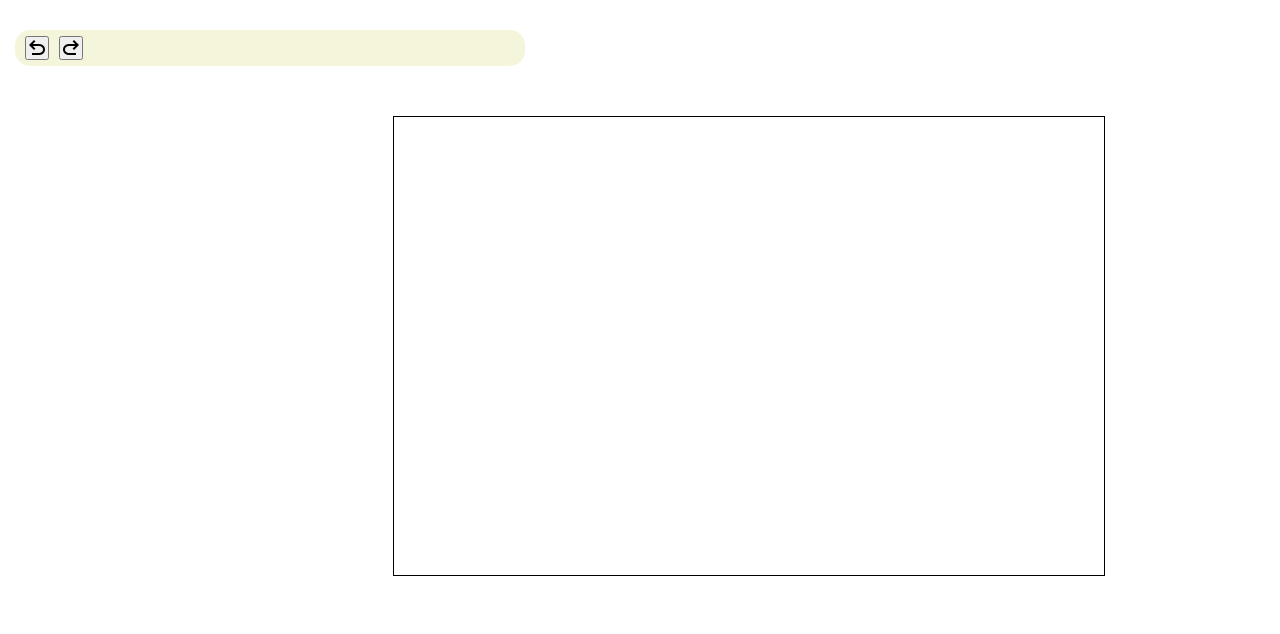
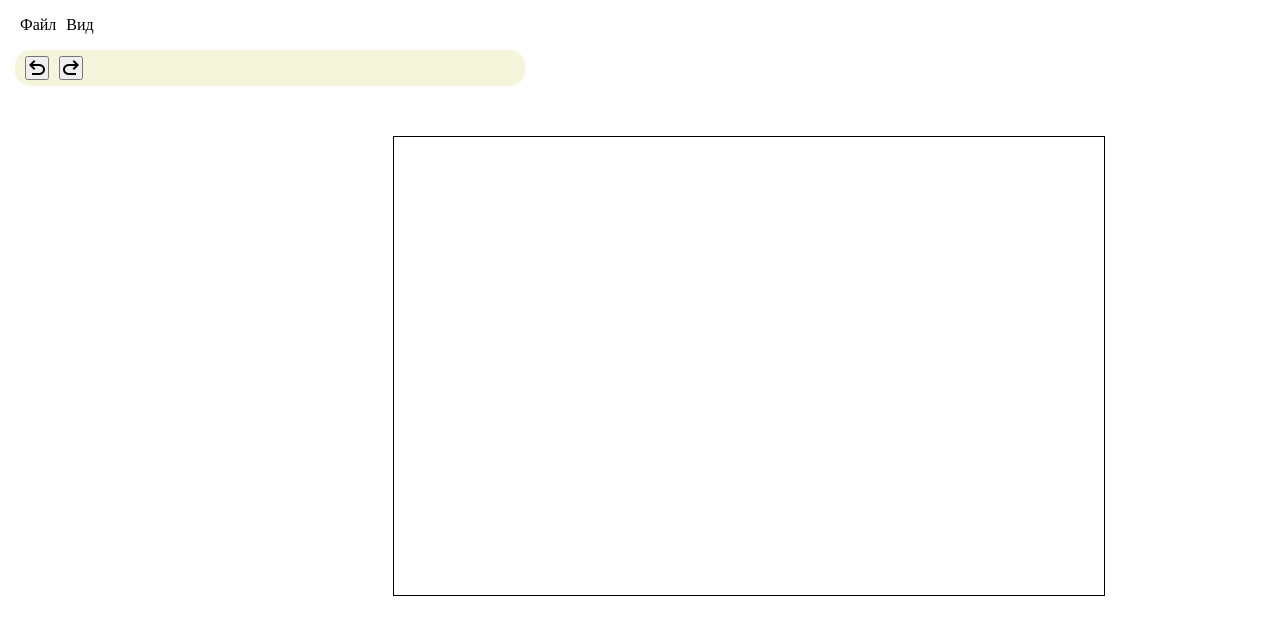
Before and after one commit to Romancikh/presentation-maker, a React (Vite) app: page / in a window 1280 px wide. Shown: the top 634 px of the page. Built offline with nearby package versions, Linux system fonts and the light colour scheme.

Commit message:
Add MenuButton component, style, types menu

```diff
--- a/src/components/MenuBar/MenuBar.tsx
+++ b/src/components/MenuBar/MenuBar.tsx
@@ -1,7 +1,13 @@
 import "./MenuBar.css";
+import MenuButton from "../MenuButton/MenuButton.tsx";
 
 function MenuBar() {
-  return <div className="menu"></div>;
+  return (
+    <div className="menu">
+      <MenuButton label={"Файл"} />
+      <MenuButton label={"Вид"} />
+    </div>
+  );
 }
 
 export default MenuBar;
--- /dev/null
+++ b/src/components/MenuButton/MenuButton.css
@@ -0,0 +1,3 @@
+.menu-bar__button {
+  margin: 1px 5px;
+}
--- /dev/null
+++ b/src/components/MenuButton/MenuButton.tsx
@@ -0,0 +1,11 @@
+import "./MenuButton.css";
+
+type MenuButtonProps = {
+  label: string;
+};
+
+function MenuButton({ label }: MenuButtonProps) {
+  return <div className={"menu-bar__button"}>{label}</div>;
+}
+
+export default MenuButton;
```
Also changed, not shown: src/components/Menu/Menu.tsx (+7 -3 lines), src/types/types.ts (+11 -0 lines).
